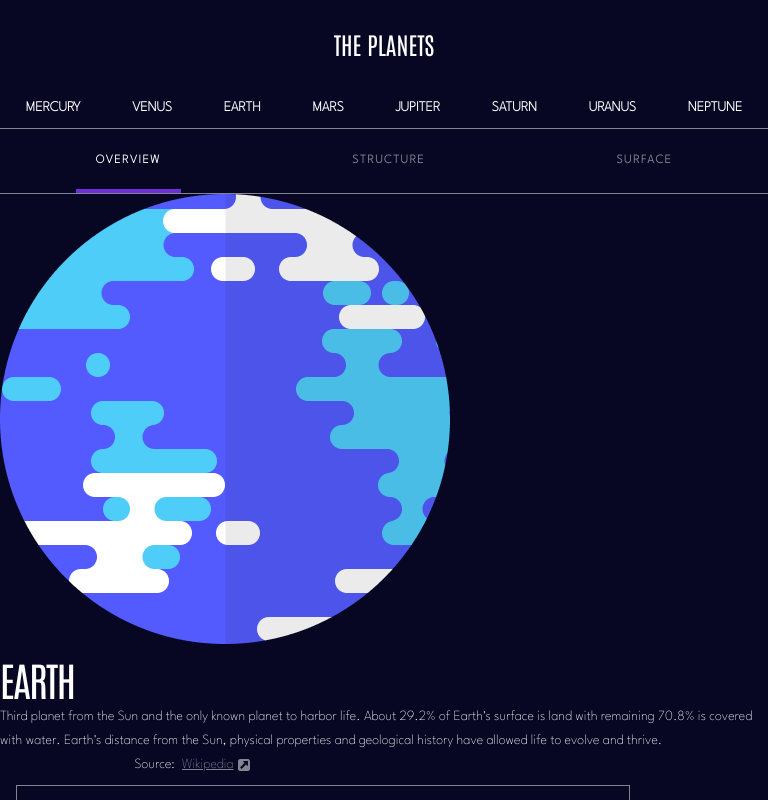
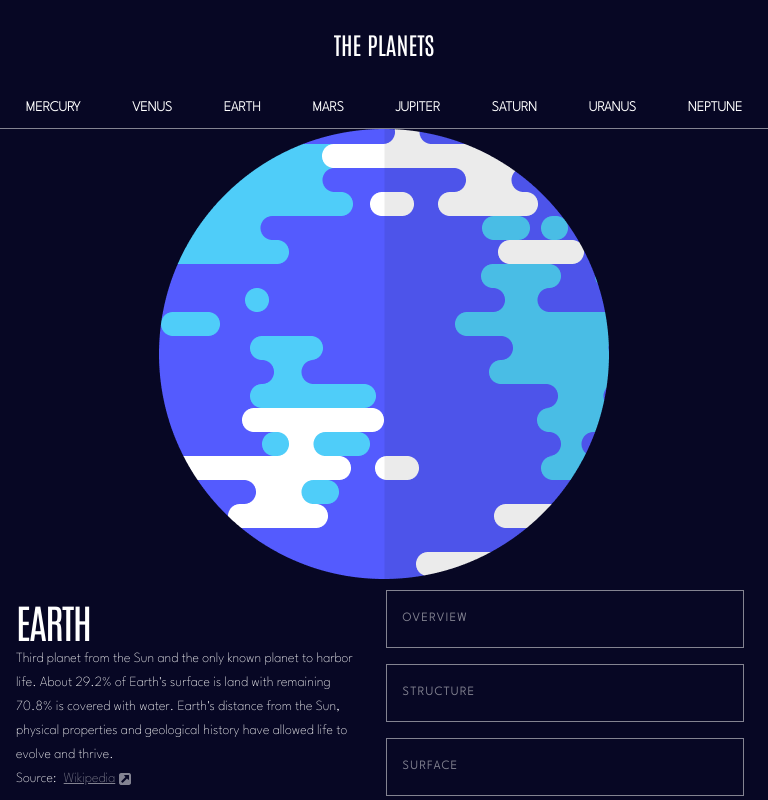
Before and after one commit to mihail-soltan/planets-fact-site, an Angular app: page /planets/Earth in a window 768 px wide. Shown: the top 800 px of the page. Built offline with nearby package versions, Linux system fonts and the light colour scheme.

Commit message:
add tablet media queries

```diff
--- a/src/app/components/planet/planet.component.css
+++ b/src/app/components/planet/planet.component.css
@@ -1,42 +1,42 @@
 @import url("https://fonts.googleapis.com/css2?family=Antonio:wght@100;200;400;700&family=Inter:wght@400;800&family=League+Spartan:wght@100&display=swap");
-.info-tabs {
+.phone-tabs {
   display: flex;
   justify-content: space-around;
   align-items: center;
   border-bottom: 0.01rem solid #838391;
 }
-.info-tabs .tab {
+.phone-tabs .tab {
   display: none;
 }
-.info-tabs .tab:checked + label {
+.phone-tabs .tab:checked + label {
   color: #FFFFFF;
   padding-bottom: 1rem;
 }
-.info-tabs .tab:checked + .mercury-label {
+.phone-tabs .tab:checked + .mercury-label {
   border-bottom: 0.25rem solid #419EBB;
 }
-.info-tabs .tab:checked + .venus-label {
+.phone-tabs .tab:checked + .venus-label {
   border-bottom: 0.25rem solid #EDA249;
 }
-.info-tabs .tab:checked + .earth-label {
+.phone-tabs .tab:checked + .earth-label {
   border-bottom: 0.25rem solid #6D2ED5;
 }
-.info-tabs .tab:checked + .mars-label {
+.phone-tabs .tab:checked + .mars-label {
   border-bottom: 0.25rem solid #D14C32;
 }
-.info-tabs .tab:checked + .jupiter-label {
+.phone-tabs .tab:checked + .jupiter-label {
   border-bottom: 0.25rem solid #D83A34;
 }
-.info-tabs .tab:checked + .saturn-label {
+.phone-tabs .tab:checked + .saturn-label {
   border-bottom: 0.25rem solid #CD5120;
 }
-.info-tabs .tab:checked + .uranus-label {
+.phone-tabs .tab:checked + .uranus-label {
   border-bottom: 0.25rem solid #1EC1A2;
 }
-.info-tabs .tab:checked + .neptune-label {
+.phone-tabs .tab:checked + .neptune-label {
   border-bottom: 0.25rem solid #2d68f0;
 }
-.info-tabs .info-label {
+.phone-tabs .info-label {
   font-size: 0.75rem;
   font-family: "League Spartan", sans-serif;
   cursor: pointer;
@@ -46,12 +46,24 @@
   letter-spacing: 0.1rem;
 }
 
+.image-container {
+  display: flex;
+  justify-content: center;
+  align-items: center;
+}
+
 .info-source {
+  display: flex;
+  flex-direction: row;
+  justify-content: center;
+  align-items: center;
+  width: 50%;
   color: #838391;
-  cursor: pointer;
 }
 .info-source a {
   color: #838391;
+  margin: 0 0.25rem;
+  cursor: pointer;
 }
 .info-source a:hover {
   color: #FFFFFF;
@@ -67,12 +79,26 @@
   width: 80vw;
   border: 0.01rem solid #838391;
 }
+.general-data .stats {
+  font-family: "Antonio", sans-serif;
+  font-weight: 400;
+  color: #FFFFFF;
+  font-size: 2.5rem !important;
+}
 
 @media (max-width: 700px) {
   .planet-container {
     display: flex;
     flex-direction: column;
     align-items: center;
+  }
+  .planet-name {
+    font-size: 2.5rem;
+    font-family: "Antonio", sans-serif;
+    font-weight: 400;
+    letter-spacing: 0.1rem;
+    text-align: center;
+    margin: 1rem 0;
   }
   .planet-text {
     font-size: 0.875rem;
@@ -81,7 +107,7 @@
     padding: 0 1rem;
   }
   .planet-image {
-    margin: 3rem 0;
+    margin: 5rem 0;
   }
   .planet-image.mercury {
     width: 30%;
@@ -107,4 +133,51 @@
   .planet-image.neptune {
     width: 65%;
   }
+  .info-tabs {
+    display: none;
+  }
+}
+@media (min-width: 700px) and (max-width: 1024px) {
+  .phone-tabs {
+    display: none;
+  }
+  .info-container {
+    display: flex;
+    flex-direction: row;
+  }
+  .info-text {
+    width: 60%;
+    margin: 1rem;
+  }
+  .info-source {
+    justify-content: flex-start;
+  }
+  .info-tabs {
+    display: flex;
+    flex-direction: column;
+    justify-content: center;
+    width: 65%;
+    margin-right: 1rem;
+  }
+  .info-tabs .tab {
+    display: none;
+  }
+  .info-tabs .info-label {
+    font-size: 0.75rem;
+    font-family: "League Spartan", sans-serif;
+    cursor: pointer;
+    font-weight: 700;
+    color: #838391;
+    padding: 1rem;
+    letter-spacing: 0.1rem;
+    border: 0.01rem solid #838391;
+    margin: 0.5rem;
+  }
+  .data-container {
+    display: flex;
+    flex-direction: row;
+  }
+  .data-container .general-data {
+    flex-direction: column;
+  }
 }/*# sourceMappingURL=planet.component.css.map */
--- a/src/app/components/planet/planet.component.html
+++ b/src/app/components/planet/planet.component.html
@@ -1,5 +1,5 @@
 <!-- TABS -->
-<div class="info-tabs">
+<div class="phone-tabs">
   <input
     class="tab"
     type="radio"
@@ -7,7 +7,7 @@
     name="info"
     value="overview"
     id="overview"
-    [checked]="true"
+    checked
   />
   <label
     class="info-label {{ currentPlanet?.name | lowercase }}-label"
@@ -45,6 +45,7 @@
 </div>
 <!-- ================================================================================== -->
 <div class="planet-container">
+  <div class="image-container">
     <img
       *ngIf="activeTab === 'overview'"
       class="planet-image {{ currentPlanet?.name | lowercase }}"
@@ -52,10 +53,15 @@
       [alt]="currentPlanet?.name"
     />
     <img
-    class="planet-image {{currentPlanet?.name | lowercase }}"
+      class="planet-image {{ currentPlanet?.name | lowercase }}"
       *ngIf="activeTab === 'structure'"
-    src="/../assets/structure/{{ currentPlanet?.name | lowercase }}_structure.png"
+      src="/../assets/structure/{{
+        currentPlanet?.name | lowercase
+      }}_structure.png"
     />
+  </div>
+  <div class="info-container">
+    <div class="info-text">
       <h2 class="planet-name">{{ currentPlanet?.name | uppercase }}</h2>
       <p class="planet-text">{{ currentPlanet?.overview?.content }}</p>
       <div class="info-source">
@@ -67,9 +73,56 @@
         </p>
         <img src="/../assets/url_icon.png" />
       </div>
-  <div *ngIf="activeTab === 'overview'" class="overview"></div>
+    </div>
+    <div class="info-tabs">
+      <input
+        class="tab"
+        type="radio"
+        (change)="getValue($event)"
+        name="info"
+        value="overview"
+        id="overview"
+        checked
+      />
+      <label
+        class="info-label {{ currentPlanet?.name | lowercase }}-label"
+        for="overview"
+      >
+        OVERVIEW
+      </label>
+      <input
+        class="tab"
+        type="radio"
+        (change)="getValue($event)"
+        name="info"
+        value="structure"
+        id="structure"
+      />
+      <label
+        class="info-label {{ currentPlanet?.name | lowercase }}-label"
+        for="structure"
+        >STRUCTURE
+      </label>
+      <input
+        class="tab"
+        type="radio"
+        (change)="getValue($event)"
+        name="info"
+        value="surface"
+        id="surface"
+      />
+      <label
+        class="info-label {{ currentPlanet?.name | lowercase }}-label"
+        for="surface"
+      >
+        SURFACE
+      </label>
+    </div>
+  </div>
+  <!-- <div *ngIf="activeTab === 'overview'" class="overview"></div> -->
   <!-- <h2 *ngIf="activeTab === 'structure'">STRUCTURE</h2> -->
   <!-- <h2 *ngIf="activeTab === 'surface'">SURFACE</h2> -->
+  <div class="data-container">
     <div class="general-data">
       <h4>ROTATION TIME:</h4>
       <h3 class="planet-stats">{{ currentPlanet?.rotation }}</h3>
@@ -87,3 +140,4 @@
       <h3 class="planet-stats">{{ currentPlanet?.temperature }}</h3>
     </div>
   </div>
+</div>
--- a/src/app/components/planet/planet.component.scss
+++ b/src/app/components/planet/planet.component.scss
@@ -1,6 +1,6 @@
 @import "../../../sass/config";
 
-.info-tabs {
+.phone-tabs {
   display: flex;
   justify-content: space-around;
   align-items: center;
@@ -46,7 +46,11 @@
     letter-spacing: $medium-spacing;
   }
 }
-
+.image-container {
+  display: flex;
+  justify-content: center;
+  align-items: center;
+}
 .info-source {
     display: flex;
     flex-direction: row;
@@ -80,7 +84,7 @@
       font-size: $large-font !important;
     }
 }
-
+// MEDIA QUERIES FOR PHONE USERS
 @media(max-width: 700px) {
   .planet {
     &-container {
@@ -130,5 +134,54 @@
         }
     }
   }
+  .info-tabs {
+    display: none
+  }
+}
 
+@media(min-width: 700px) and (max-width: 1024px) {
+  .phone-tabs {
+    display: none;
+  }
+  .info{
+    &-container {
+      display: flex;
+      flex-direction: row;
+    }
+    &-text {
+      width: 60%;
+      margin: 1rem;
+    }
+    &-source {
+      justify-content: flex-start;
+    }
+    &-tabs {
+        display: flex;
+        flex-direction: column;
+        justify-content:center;
+        width: 65%;
+        margin-right: 1rem;
+        .tab {
+          display: none;
+        }
+        .info-label {
+          font-size: $small-font;
+          font-family: $spartan;
+          cursor: pointer;
+          font-weight: $bold;
+          color: $light-grey;
+          padding: 1rem;
+          letter-spacing: $medium-spacing;
+          border: 0.01rem solid $light-grey;
+          margin: 0.5rem;
+        }
+    }
+  }
+  .data-container {
+    display: flex;
+    flex-direction: row;
+    .general-data {
+      flex-direction: column;
+    }
+  }
 }
--- a/src/styles.css
+++ b/src/styles.css
@@ -54,8 +54,8 @@ h2 {
 }
 
 h3 {
-  font-size: 0.75rem;
-  letter-spacing: 0.163rem;
+  font-size: 1.5rem;
+  letter-spacing: -0.1rem;
 }
 
 h4 {
```
Also changed, not shown: 2 other files (tests, documents, lock files or other folders). Lines whose indentation alone changed are shown as unchanged.
